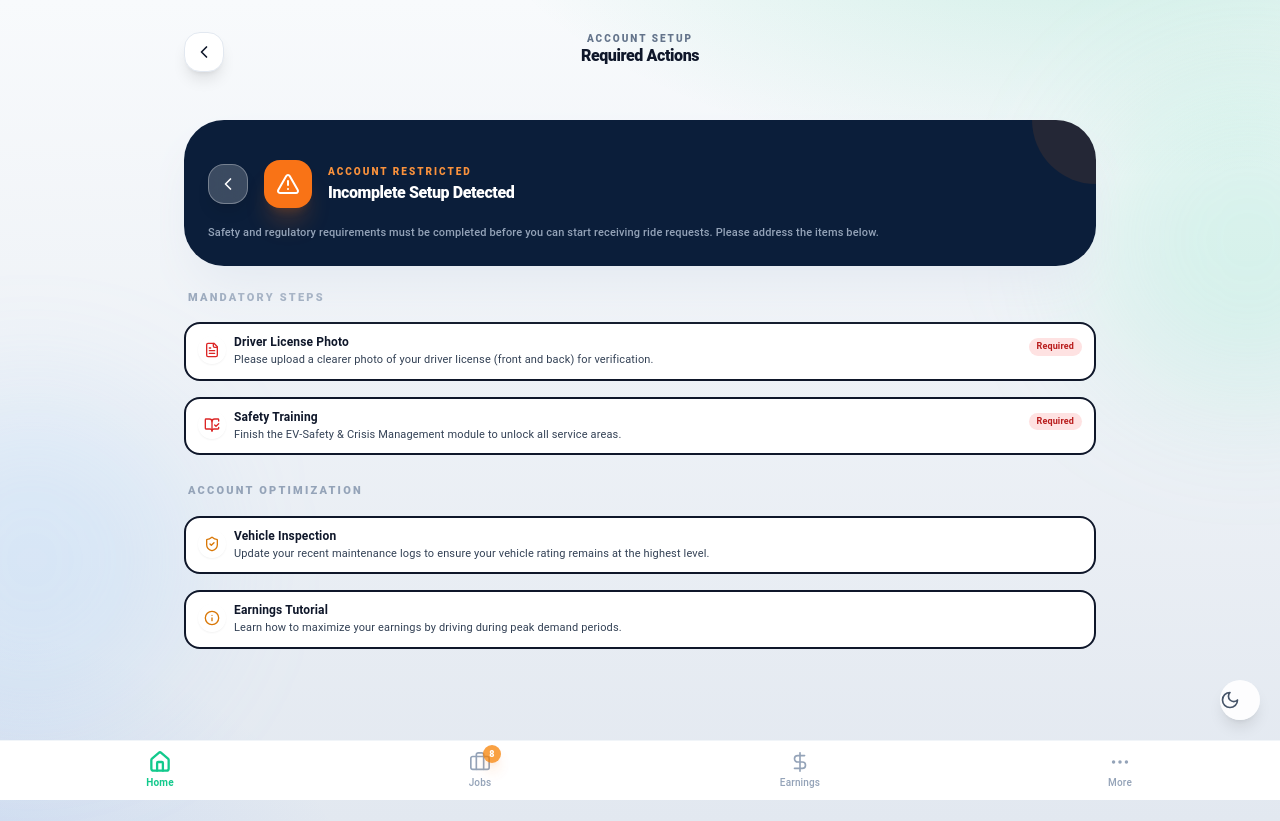
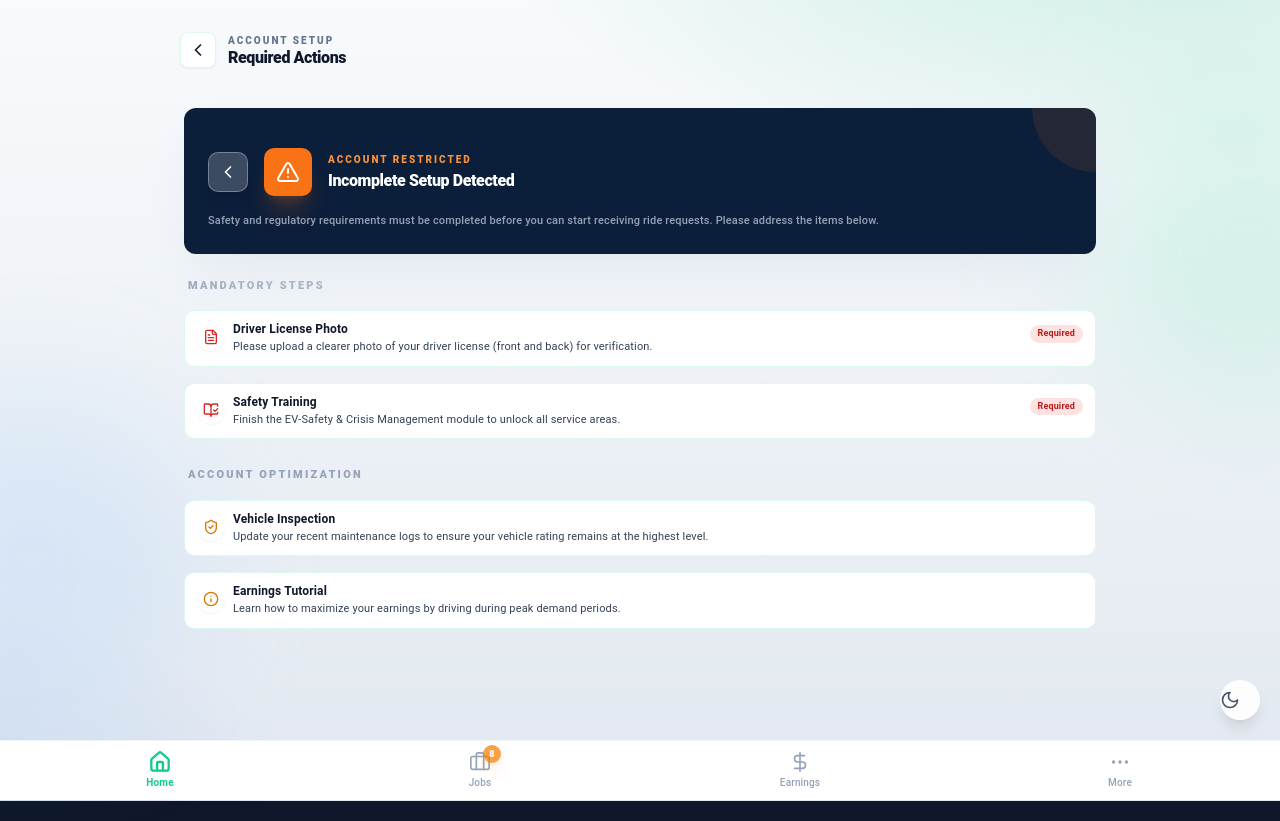
Before and after one commit to Joshua-Tihabwangye/Driver-s-app, a React (Vite) app: page /driver/dashboard/required-actions in a window 1280 px wide. Built offline with nearby package versions, Linux system fonts and the light colour scheme.

Commit message:
Decreased on the boarder raduis, then the header alignments have been changed

```diff
--- a/src/components/AppPhoneShell.tsx
+++ b/src/components/AppPhoneShell.tsx
@@ -78,7 +78,7 @@ export default function AppPhoneShell({ children }: AppPhoneShellProps) {
         className="w-full h-full flex flex-col flex-1"
       >
         <div
-          className={`relative isolate flex-1 flex flex-col w-full mx-auto pb-[60px] transition-all duration-300 md:max-w-3xl lg:max-w-5xl md:px-6 lg:px-8 ${
+          className={`relative isolate flex-1 flex flex-col w-full mx-auto pb-[60px] transition-all duration-300 md:max-w-3xl lg:max-w-5xl md:px-6 lg:px-8 overflow-y-auto scrollbar-hide evz-page-scroll ${
             isDark ? "bg-transparent" : "bg-transparent"
           }`}
         >
--- a/src/components/EmptyState.tsx
+++ b/src/components/EmptyState.tsx
@@ -15,7 +15,7 @@ export default function EmptyState({
   description?: string;
 }) {
   return (
-    <div className="rounded-[2.5rem] border-2 border-dashed border-slate-200 dark:border-slate-700 bg-slate-50 dark:bg-slate-800/50 px-6 py-16 flex flex-col items-center justify-center text-center">
+    <div className="rounded-2xl border border-dashed border-[var(--evz-brand-green-border)] bg-slate-50 dark:bg-slate-800/50 px-6 py-16 flex flex-col items-center justify-center text-center">
       <div className="h-16 w-16 rounded-full bg-slate-100 dark:bg-slate-700 flex items-center justify-center mb-4">
         <Icon className="h-8 w-8 text-slate-300 dark:text-slate-500" />
       </div>
--- a/src/components/MetricCard.tsx
+++ b/src/components/MetricCard.tsx
@@ -29,7 +29,7 @@ export default function MetricCard({
       type="button"
       onClick={onClick}
       disabled={!onClick}
-      className={`flex flex-col rounded-2xl bg-white dark:bg-slate-800 px-4 py-4 shadow-sm border border-slate-100 dark:border-slate-700 flex-1 min-w-[0] group hover:scale-[1.02] hover:shadow-md hover:border-brand-active/20 transition-all duration-300 ${clickableStyles} ${
+      className={`flex flex-col rounded-2xl bg-white dark:bg-slate-800 px-4 py-4 shadow-sm border border-[var(--evz-brand-green-border)] flex-1 min-w-[0] group hover:scale-[1.02] hover:shadow-md hover:border-brand-active/30 transition-all duration-300 ${clickableStyles} ${
         variant === "active" ? "border-brand-active bg-brand-active/10 dark:bg-brand-active/20" : ""
       }`}
     >
--- /dev/null
+++ b/src/components/OfflineConfirmModal.tsx
@@ -0,0 +1,56 @@
+import { Wifi, WifiOff } from "lucide-react";
+
+interface OfflineConfirmModalProps {
+  isOpen: boolean;
+  onConfirm: () => void;
+  onCancel: () => void;
+}
+
+export default function OfflineConfirmModal({
+  isOpen,
+  onConfirm,
+  onCancel,
+}: OfflineConfirmModalProps) {
+  if (!isOpen) return null;
+
+  return (
+    <div className="fixed inset-0 z-[9000] flex items-center justify-center">
+      {/* Backdrop */}
+      <div
+        className="absolute inset-0 bg-black/40 backdrop-blur-sm"
+        onClick={onCancel}
+      />
+      {/* Modal */}
+      <div className="relative mx-6 w-full max-w-sm rounded-xl bg-white dark:bg-slate-800 p-6 shadow-2xl border border-[var(--evz-brand-green-border)] space-y-5">
+        <div className="flex flex-col items-center space-y-3">
+          <div className="flex h-14 w-14 items-center justify-center rounded-xl bg-amber-500/10 border border-amber-500/20">
+            <WifiOff className="h-7 w-7 text-amber-500" />
+          </div>
+          <h3 className="text-sm font-bold text-slate-900 dark:text-white text-center">
+            Go Offline?
+          </h3>
+          <p className="text-xs text-slate-500 dark:text-slate-400 text-center leading-relaxed">
+            Are you sure you want to go offline? You will stop receiving new ride
+            and delivery requests.
+          </p>
+        </div>
+        <div className="flex space-x-3">
+          <button
+            type="button"
+            onClick={onCancel}
+            className="flex-1 rounded-lg border border-slate-200 dark:border-slate-600 bg-white dark:bg-slate-700 py-3 text-xs font-bold text-slate-600 dark:text-slate-300 active:scale-95 transition-all"
+          >
+            Cancel
+          </button>
+          <button
+            type="button"
+            onClick={onConfirm}
+            className="flex-1 rounded-lg bg-amber-500 py-3 text-xs font-bold text-white shadow-lg shadow-amber-500/20 active:scale-95 transition-all"
+          >
+            Confirm
+          </button>
+        </div>
+      </div>
+    </div>
+  );
+}
--- a/src/components/PageHeader.tsx
+++ b/src/components/PageHeader.tsx
@@ -3,8 +3,8 @@ import React from "react";
 import { useNavigate } from "react-router-dom";
 
 /**
- * Standardized page header with back button and centered title.
- * Used across all non-dashboard screens for consistent navigation.
+ * Standardized page header with optional back button and left-aligned title.
+ * Scrolls away naturally with page content (not sticky).
  */
 export default function PageHeader({
   title,
@@ -23,36 +23,34 @@ export default function PageHeader({
   const handleBack = onBack || (() => navigate(-1));
 
   return (
-    <div className="relative shrink-0" style={{ minHeight: 90 }}>
-      <header className="relative z-10 flex items-center justify-between px-6 pt-8 pb-6">
-        <div className="flex items-center space-x-3">
+    <header className="shrink-0 flex items-center justify-between px-5 pt-8 pb-4 gap-3">
+      {/* Left: back button + title */}
+      <div className="flex items-center gap-3 min-w-0">
         {!hideBack && (
           <button
             onClick={handleBack}
-              className="inline-flex h-10 w-10 items-center justify-center rounded-2xl bg-white dark:bg-slate-800 border border-slate-200 dark:border-slate-700 shadow-lg active:scale-95 transition-transform"
+            className="inline-flex h-9 w-9 shrink-0 items-center justify-center rounded-lg bg-white dark:bg-slate-800 border border-[var(--evz-brand-green-border)] shadow-sm active:scale-95 transition-transform"
           >
             <ChevronLeft className="h-5 w-5 text-slate-900 dark:text-white" />
           </button>
         )}
-        </div>
-        <div className="pointer-events-none absolute inset-x-0 top-1/2 -translate-y-1/2 flex items-center justify-center">
-          <div className="flex items-center space-x-3">
-            <div className="flex flex-col items-center">
+        <div className="flex flex-col min-w-0">
           {subtitle && (
             <span className="text-[10px] uppercase tracking-[0.2em] font-black text-slate-500 dark:text-slate-400">
               {subtitle}
             </span>
           )}
-              <p className="text-base font-black text-slate-900 dark:text-white tracking-tight leading-tight text-center">
+          <p className="text-base font-black text-slate-900 dark:text-white tracking-tight leading-tight truncate">
             {title}
           </p>
         </div>
       </div>
+      {/* Right: optional action */}
+      {rightAction && (
+        <div className="shrink-0 flex items-center">
+          {rightAction}
         </div>
-        <div className="w-10 flex items-center justify-end">
-          {rightAction || null}
-        </div>
+      )}
     </header>
-    </div>
   );
 }
--- a/src/index.css
+++ b/src/index.css
@@ -65,7 +65,7 @@
   transition: all 0.3s cubic-bezier(0.4, 0, 0.2, 1);
   border: 1px solid var(--evz-brand-green-border);
   background-color: var(--evz-surface);
-  border-radius: 1rem;
+  border-radius: 0.625rem;
 }
 
 .list-item-refined:hover {
@@ -180,6 +180,58 @@
 
 .dark .evz-shadow {
   box-shadow: 0 4px 6px -1px rgba(0, 0, 0, 0.3), 0 2px 4px -1px rgba(0, 0, 0, 0.2) !important;
+}
+
+/* ──────────────────────────────────────────────
+   Global Thin Green Border Normalization
+   ────────────────────────────────────────────── */
+
+/* Shared card surface utility – thin green border */
+.evz-card {
+  border: 1px solid var(--evz-brand-green-border) !important;
+}
+
+/* Normalize hardcoded rounded-[2.5rem] to reduced radius */
+.app-root [class*="rounded-[2.5rem]"] {
+  border-radius: 12px !important;
+}
+.app-root [class*="rounded-[2rem]"] {
+  border-radius: 10px !important;
+}
+.app-root [class*="rounded-[1.5rem]"] {
+  border-radius: 10px !important;
+}
+.app-root [class*="rounded-[1.25rem]"] {
+  border-radius: 8px !important;
+}
+
+/* Normalize border-2 on surface elements to thin (1px) green border */
+.app-root .border-2:not(input):not(textarea):not(select):not(nav *):not([class*="border-red"]):not([class*="border-white"]) {
+  border-width: 1px !important;
+  border-color: var(--evz-brand-green-border) !important;
+}
+
+/* Normalize common slate borders on cards/panels to thin green */
+.app-root section [class*="border-slate-100"]:not(input):not(textarea):not(select),
+.app-root section [class*="border-slate-200"]:not(input):not(textarea):not(select) {
+  border-color: var(--evz-brand-green-border) !important;
+}
+
+/* ──────────────────────────────────────────────
+   Header scroll-away: make screen roots flow naturally
+   ────────────────────────────────────────────── */
+
+/* Screen root wrappers should not constrain height → content flows naturally */
+.evz-page-scroll > div {
+  height: auto !important;
+  min-height: auto !important;
+  flex: 0 0 auto !important;
+}
+
+/* Inner <main> should not have its own scroll — the shell scrolls everything */
+.evz-page-scroll > div > main {
+  overflow: visible !important;
+  flex: 0 0 auto !important;
 }
 
 /* ──────────────────────────────────────────────
--- a/src/screens/D26.tsx
+++ b/src/screens/D26.tsx
@@ -7,12 +7,14 @@ import {
 import { useState } from "react";
 import { useNavigate } from "react-router-dom";
 import PageHeader from "../components/PageHeader";
+import OfflineConfirmModal from "../components/OfflineConfirmModal";
 
 // EVzone Driver App – D26 Driver App – Online Map View
 // Map-centric view for active drivers scanning for requests.
 
 export default function OnlineMapViewScreen() {
   const [zoom, setZoom] = useState(12);
+  const [showOfflineModal, setShowOfflineModal] = useState(false);
   const navigate = useNavigate();
 
   return (
@@ -95,12 +97,19 @@ export default function OnlineMapViewScreen() {
           </div>
           <button
             type="button"
-            onClick={() => navigate("/driver/dashboard/offline")}
-            className="rounded-xl border-2 border-slate-100 dark:border-slate-700 px-4 py-2 text-[10px] font-black text-slate-400 dark:text-slate-500 uppercase tracking-widest hover:border-orange-500/20 hover:text-orange-500 transition-all"
+            onClick={() => setShowOfflineModal(true)}
+            className="rounded-lg border border-[var(--evz-brand-green-border)] px-4 py-2 text-[10px] font-black text-slate-400 dark:text-slate-500 uppercase tracking-widest hover:border-amber-500/30 hover:text-amber-500 transition-all flex items-center gap-2"
           >
+            <Wifi className="h-3.5 w-3.5" />
             Go Offline
           </button>
         </section>
+
+        <OfflineConfirmModal
+          isOpen={showOfflineModal}
+          onConfirm={() => { setShowOfflineModal(false); navigate("/driver/dashboard/offline"); }}
+          onCancel={() => setShowOfflineModal(false)}
+        />
       </main>
     </div>
   );
--- a/tailwind.config.js
+++ b/tailwind.config.js
@@ -24,7 +24,15 @@ export default {
         }
       },
       borderRadius: {
-        phone: "24px",
+        phone: "14px",
+        sm: "4px",
+        DEFAULT: "6px",
+        md: "6px",
+        lg: "8px",
+        xl: "10px",
+        '2xl': '10px',
+        '3xl': '12px',
+        'full': '9999px',
       },
     },
   },
```
Also changed, not shown: src/screens/D31.tsx (+14 -4 lines). Lines whose indentation alone changed are shown as unchanged.
